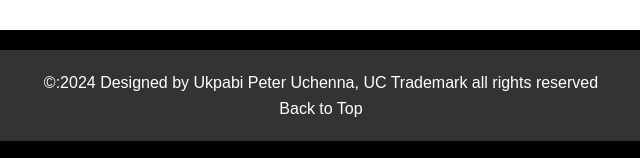
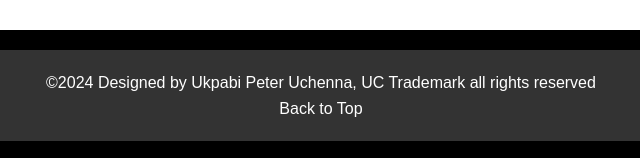
Before and after one commit to bigcephas1/Altschool-assignment, a plain HTML site: page index.html in a window 1280 px wide. Shown: the part 1167-1325 px from the top of the page, 319-959 px from the left. Drawn offline with Linux system fonts and the light colour scheme.

Commit message:
Update index.html

```diff
--- a/index.html
+++ b/index.html
@@ -115,7 +115,7 @@
 
         <footer>
 
-           <p>&copy:2024 Designed by Ukpabi Peter Uchenna, UC Trademark all rights reserved</p>
+           <p>&copy;2024 Designed by Ukpabi Peter Uchenna, UC Trademark all rights reserved</p>
            <nav>
            <a href="#top">Back to Top</a>
            </nav>
```
